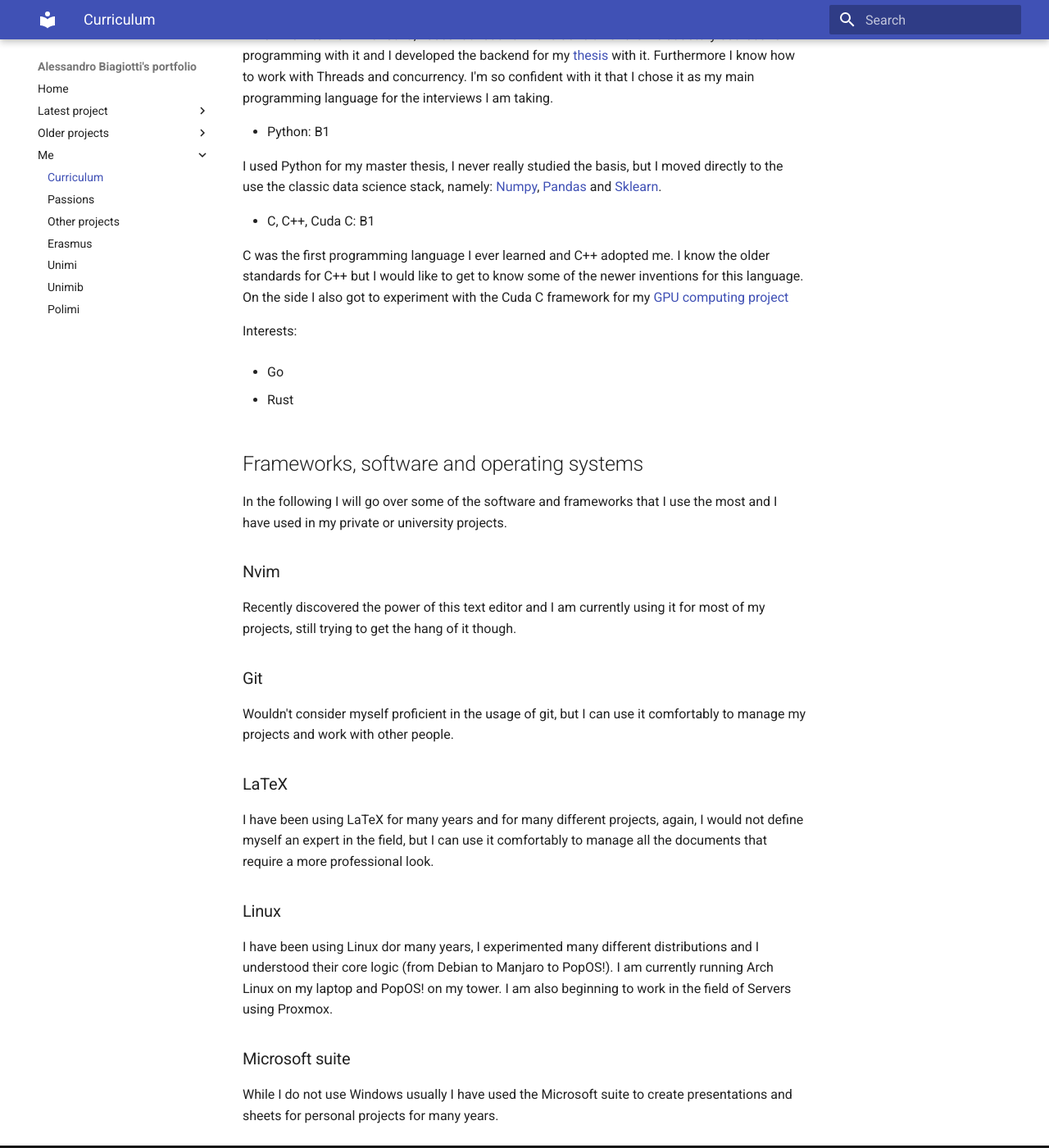
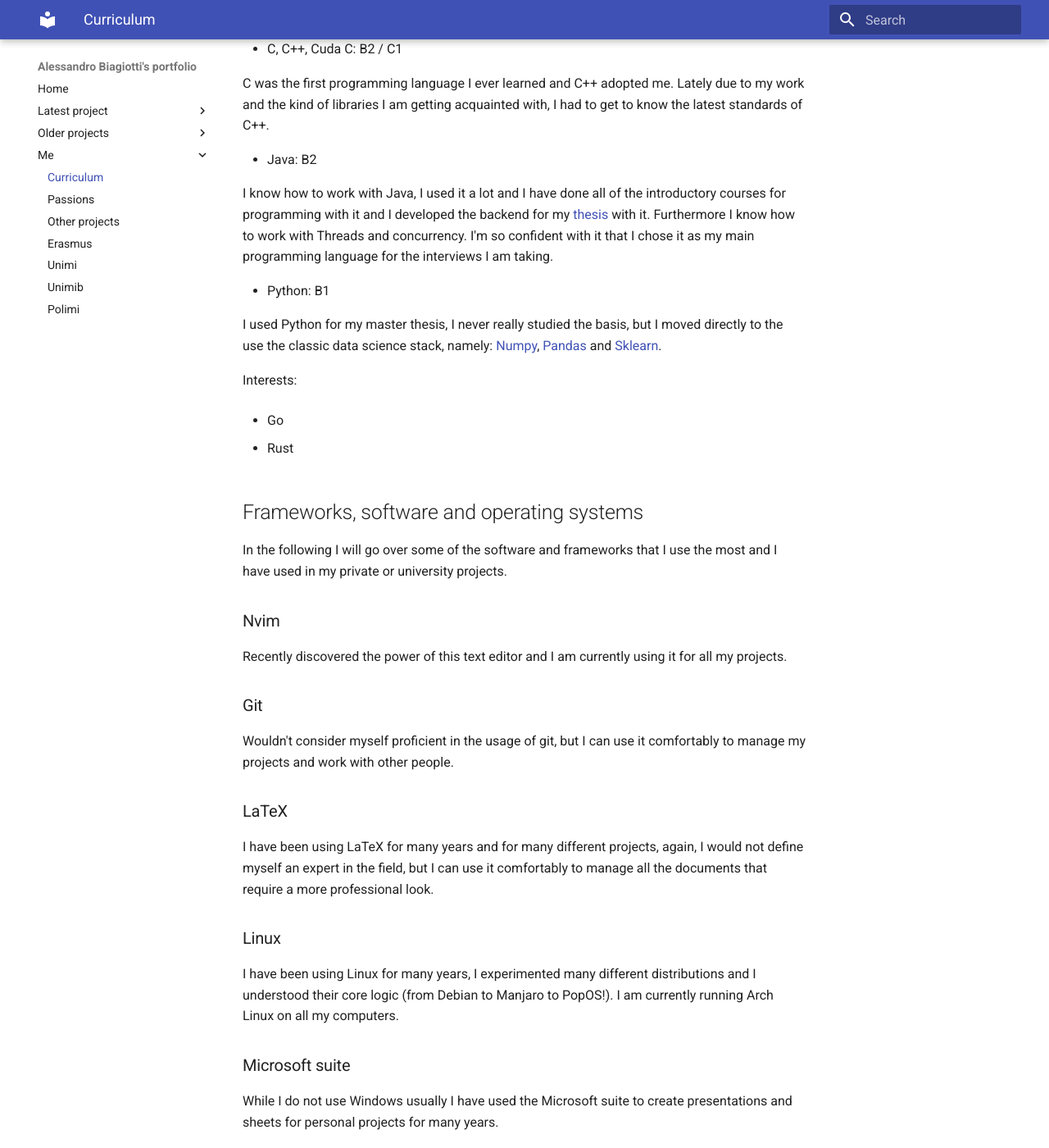
Before and after one commit to S3gmentati0nFault/S3gmentati0nFault.github.io, an MkDocs documentation site: the page built from docs/me/curriculum.md, in a window 1280 px wide and 1400 px high, scrolled down 2361 px. Shown: the whole window at 82% size. Built offline with MkDocs 1.6.1 and Material for MkDocs 9.7.7, drawn with Linux system fonts in a browser that asks for light colours; some of the changed text lies outside the part shown.

Commit message:
Updated the curriculum section

```diff
--- a/docs/me/curriculum.md
+++ b/docs/me/curriculum.md
@@ -79,6 +80,10 @@ Interests:
 <h2> Programming languages </h2>
 To trace a parallel with the spoken languages I have taken a selection of the programming languages I feel most comfortable with and graded my knowledge based on the number of projects I have done with them, the years I have been using them for and the level of confidence I feel when coming back to them; the measurement is, of course, completely subjective,
 
+- C, C++, Cuda C: B2 / C1
+
+  C was the first programming language I ever learned and C++ adopted me. Lately due to my work and the kind of libraries I am getting acquainted with, I had to get to know the latest standards of C++.
+
 - Java: B2
 
   I know how to work with Java, I used it a lot and I have done all of the introductory courses for programming with it and I developed the backend for my <a href="https://s3gmentati0nfault.github.io/bachelor/readme/">thesis</a> with it. Furthermore I know how to work with Threads and concurrency. I'm so confident with it that I chose it as my main programming language for the interviews I am taking.
@@ -86,10 +91,6 @@ To trace a parallel with the spoken languages I have taken a selection of the pr
 - Python: B1
 
   I used Python for my master thesis, I never really studied the basis, but I moved directly to the use the classic data science stack, namely: <a href="https://numpy.org/">Numpy</a>, <a href="https://pandas.pydata.org/">Pandas</a> and <a href="https://scikit-learn.org/stable/">Sklearn</a>.
-
-- C, C++, Cuda C: B1
-
-  C was the first programming language I ever learned and C++ adopted me. I know the older standards for C++ but I would like to get to know some of the newer inventions for this language. On the side I also got to experiment with the Cuda C framework for my <a href="https://s3gmentati0nfault.github.io/boruvka/readme/">GPU computing project</a>
 
 Interests:
 
@@ -101,7 +102,7 @@ Interests:
 In the following I will go over some of the software and frameworks that I use the most and I have used in my private or university projects.
 
 <h3>Nvim</h3>
-Recently discovered the power of this text editor and I am currently using it for most of my projects, still trying to get the hang of it though.
+Recently discovered the power of this text editor and I am currently using it for all my projects.
 
 <h3>Git</h3>
 Wouldn't consider myself proficient in the usage of git, but I can use it comfortably to manage my projects and work with other people.
@@ -110,7 +111,7 @@ Wouldn't consider myself proficient in the usage of git, but I can use it comfor
 I have been using LaTeX for many years and for many different projects, again, I would not define myself an expert in the field, but I can use it comfortably to manage all the documents that require a more professional look.
 
 <h3>Linux</h3>
-I have been using Linux dor many years, I experimented many different distributions and I understood their core logic (from Debian to Manjaro to PopOS!). I am currently running Arch Linux on my laptop and PopOS! on my tower. I am also beginning to work in the field of Servers using Proxmox.
+I have been using Linux for many years, I experimented many different distributions and I understood their core logic (from Debian to Manjaro to PopOS!). I am currently running Arch Linux on all my computers.
 
 <h3>Microsoft suite</h3>
 While I do not use Windows usually I have used the Microsoft suite to create presentations and
```
Also changed, not shown: other parts of docs/me/curriculum.md (+2 -1 lines).
